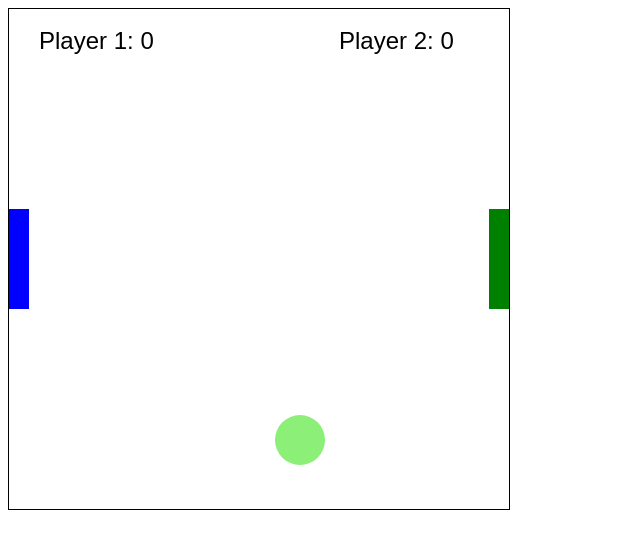
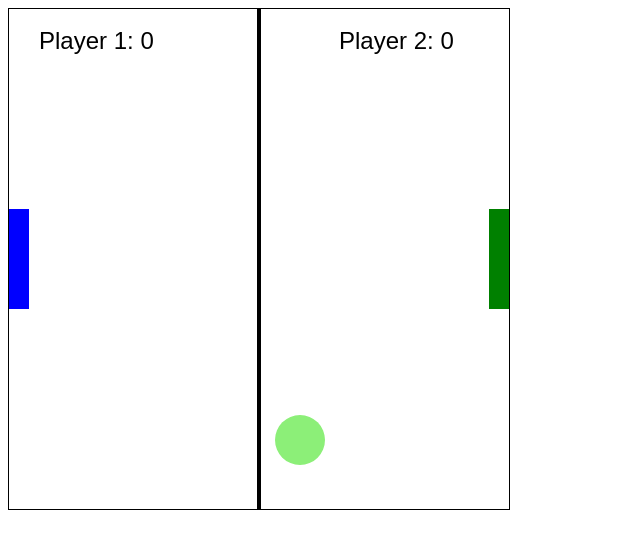
Before and after one commit to JaxiKun/GDS137, a plain HTML site: page Level3/index.html in a window 1280 px wide. Shown: the whole page, without its empty margins (0-640 px from the left). Drawn offline with Linux system fonts and the light colour scheme.

Commit message:
line in middle

```diff
--- a/Level3/index.html
+++ b/Level3/index.html
@@ -88,6 +88,17 @@
                 ball.x = paddle2.left - ball.width / 2;
                 ball.changeColor();
             }
+
+            // Draw center line
+            context.save();
+            context.strokeStyle = "black";
+            context.beginPath();
+            context.moveTo(canvas.width / 2, 0);
+            context.lineTo(canvas.width / 2, canvas.height);
+            context.closePath();
+            context.lineWidth = 4;
+            context.stroke();
+            context.restore();
 
             paddle.draw(context);
             paddle2.draw(context);
```
